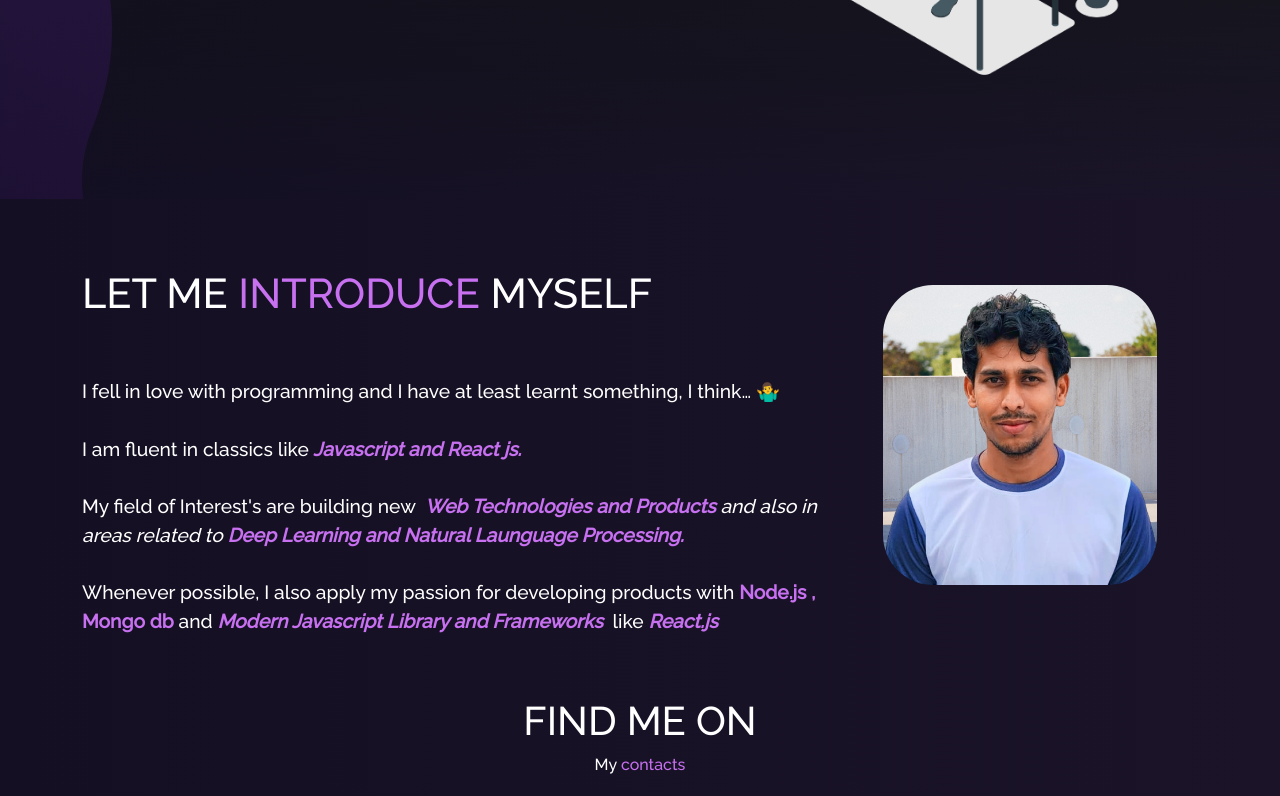
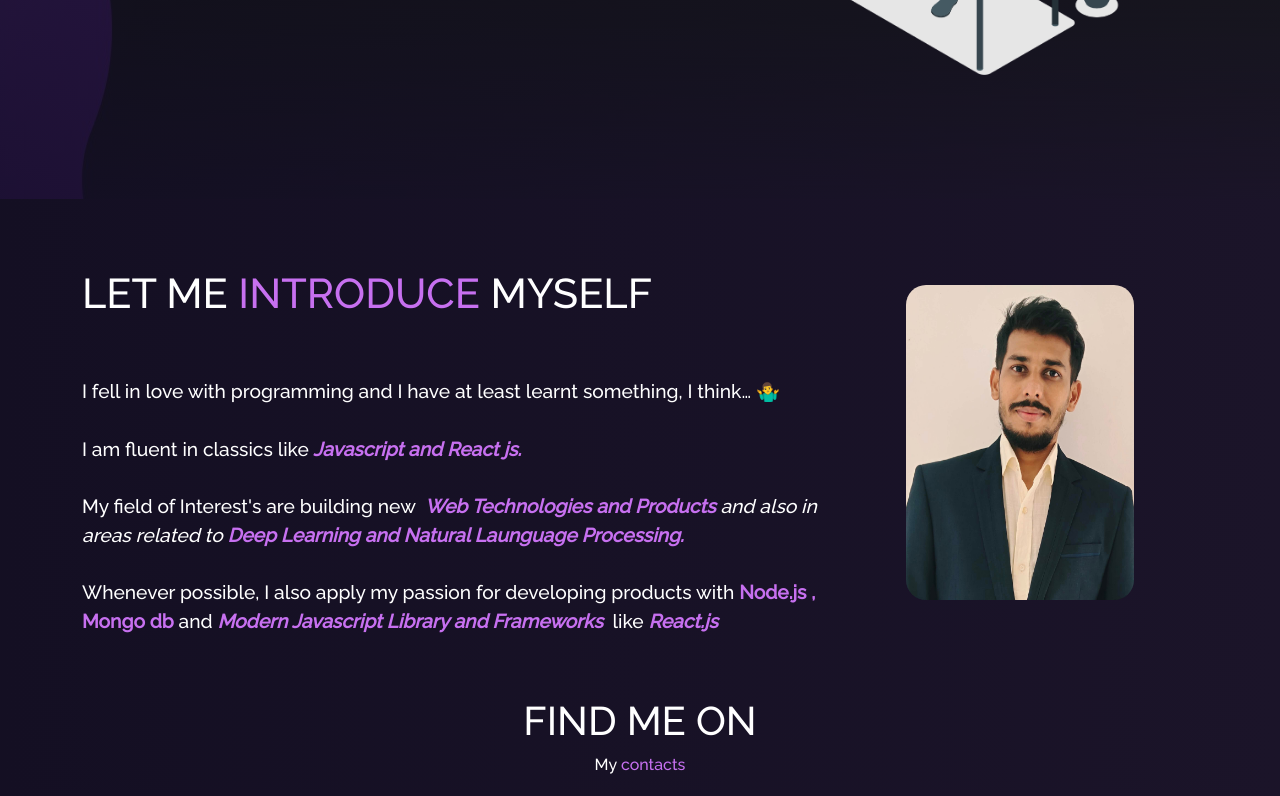
Before and after one commit to Jhakailash/jhakailash.github.io, a React (Create React App) app: page / in a window 1280 px wide. Shown: the part 487-1283 px from the top of the page. Built offline with nearby package versions, Linux system fonts and the light colour scheme.

Commit message:
photo change

```diff
--- a/src/components/Home/Home2.js
+++ b/src/components/Home/Home2.js
@@ -54,7 +54,7 @@ function Home2() {
           </Col>
           <Col md={4} className="myAvtar">
             <Tilt>
-              <img src={myImg} style={{borderRadius:"50px" , height:"300px"}} className="img-fluid" alt="avatar" />
+              <img src={myImg} style={{borderRadius:"20px" , height:"315px", width:"64%"}} className="img-fluid" alt="avatar" />
             </Tilt>
           </Col>
         </Row>
--- a/src/reportWebVitals.js
+++ b/src/reportWebVitals.js
@@ -1,4 +1,4 @@
-const reportWebVitals = onPerfEntry => {
+  const reportWebVitals = onPerfEntry => {
   if (onPerfEntry && onPerfEntry instanceof Function) {
     import('web-vitals').then(({ getCLS, getFID, getFCP, getLCP, getTTFB }) => {
       getCLS(onPerfEntry);
```
Also changed, not shown: src/Assets/my_image.png.
